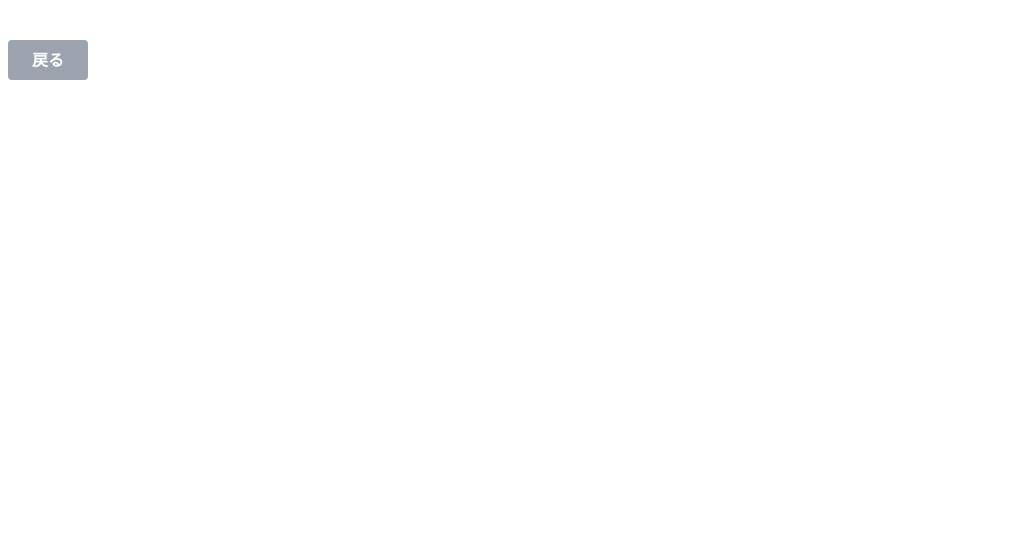
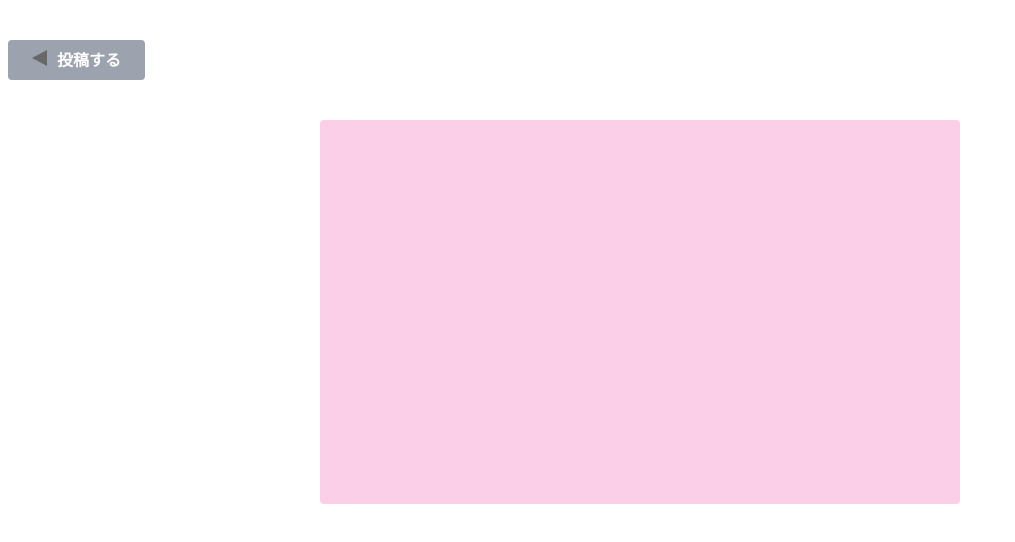
Before and after one commit to oshita-n/hajimari, a Next.js app: page /agenda in a window 1280 px wide. Shown: the top 542 px of the page, without its empty margins (0-1015 px from the left). Built offline with nearby package versions, Linux system fonts and the light colour scheme.

Commit message:
🎨 レイアウトの変更

```diff
--- a/src/components/Layout.js
+++ b/src/components/Layout.js
@@ -1,12 +1,17 @@
 import React from "react"
 import Link from 'next/link';
+import styles from '../../styles/Home.module.css'
 
 export default ({ children }) => (
   <div className="container mx-auto">
-    {children}
+    <div className="mt-10 mb-10">
+      <Link href="/">
+        <a><button className="ml-2 bg-gray-400 hover:bg-gray-500 text-white font-bold py-2 px-6 rounded"><div class={ styles.triangle }></div>投稿する</button></a>
+      </Link>
+    </div>
+    <div className="container mx-auto bg-pink-200 w-3/6 h-96 rounded py-32">
+      {children}
+    </div>
 
-      <Link href="/">
-        <a><button className="ml-2 bg-gray-400 hover:bg-gray-500 text-white font-bold py-2 px-6 rounded">戻る</button></a>
-      </Link>
   </div>
 )
--- a/styles/Home.module.css
+++ b/styles/Home.module.css
@@ -119,3 +119,11 @@
     flex-direction: column;
   }
 }
+
+.triangle {
+  display: inline-block;
+  border-style: solid;
+  border-width: 8px 15px 8px 0;
+  border-color: transparent rgb(105, 104, 104) transparent transparent;
+  margin-right: 10px;
+}
```
